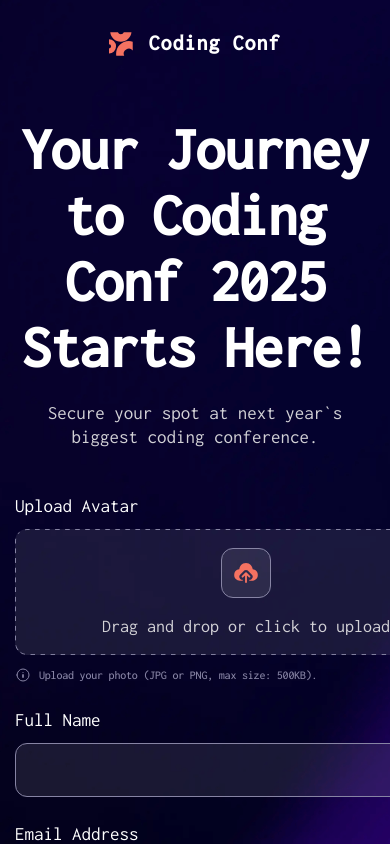
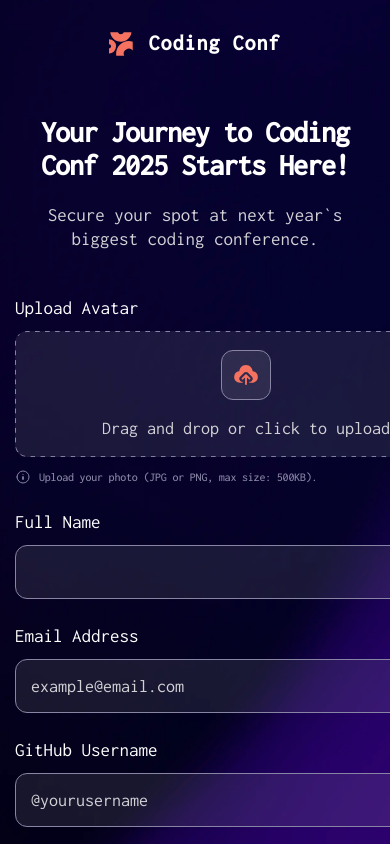
Before and after one commit to internet-unable/practice-projects, a React (Vite) app in the folder 02-react_ticket-generator_junior/: page / in a window 390 px wide. Shown: the top 844 px of the page. Built offline with nearby package versions, Linux system fonts and the light colour scheme.

Commit message:
Update Heading
- add styles for .h1, on mobile;

```diff
--- a/02-react_ticket-generator_junior/src/components/UI/Heading/Heading.module.css
+++ b/02-react_ticket-generator_junior/src/components/UI/Heading/Heading.module.css
@@ -1,9 +1,9 @@
 .h1 {
     --h1-font-family: var(--font-family-medium);
     --h1-font-size: 60px;
-    /* 30px on mobile */
+    --h1-font-size-mobile: 30px;
     --h1-line-height: 66px;
-    /* 33px on mobile */
+    --h1-line-height-mobile: 33px;
     --h1-font-weight: 600;
     --h1-letter-spacing: -1px;
     --h1-mb: 21px;
@@ -14,6 +14,12 @@
     font-weight: var(--h1-font-weight);
     letter-spacing: var(--h1-letter-spacing);
     margin-bottom: var(--h1-mb);
+}
+@media screen and (max-width: 425px) {
+    .h1 {
+        font-size: var(--h1-font-size-mobile);
+        line-height: var(--h1-line-height-mobile);
+    }
 }
 
 .h2 {
@@ -33,12 +39,12 @@
 .h3 {
     --h3-font-family: var(--font-family-medium);
     --h3-font-size: 30px;
-    --h3-font-size-m: 22px;
+    --h3-font-size-mobile: 22px;
     --h3-line-height: 30px;
-    --h3-line-height-m: 22px;
+    --h3-line-height-mobile: 22px;
     --h3-font-weight: 600;
     --h3-letter-spacing: -0.3px;
-    --h3-letter-spacing-m: 1px;
+    --h3-letter-spacing-mobile: 1px;
 
     font-family: var(--font-family-medium);
     font-size: var(--h3-font-size);
@@ -48,9 +54,9 @@
 }
 @media screen and (max-width: 425px) {
     .h3 {
-        font-size: var(--h3-font-size-m);
-        line-height: var(--h3-line-height-m);
-        letter-spacing: var(--h3-letter-spacing-m);
+        font-size: var(--h3-font-size-mobile);
+        line-height: var(--h3-line-height-mobile);
+        letter-spacing: var(--h3-letter-spacing-mobile);
     }
 }
 
```
